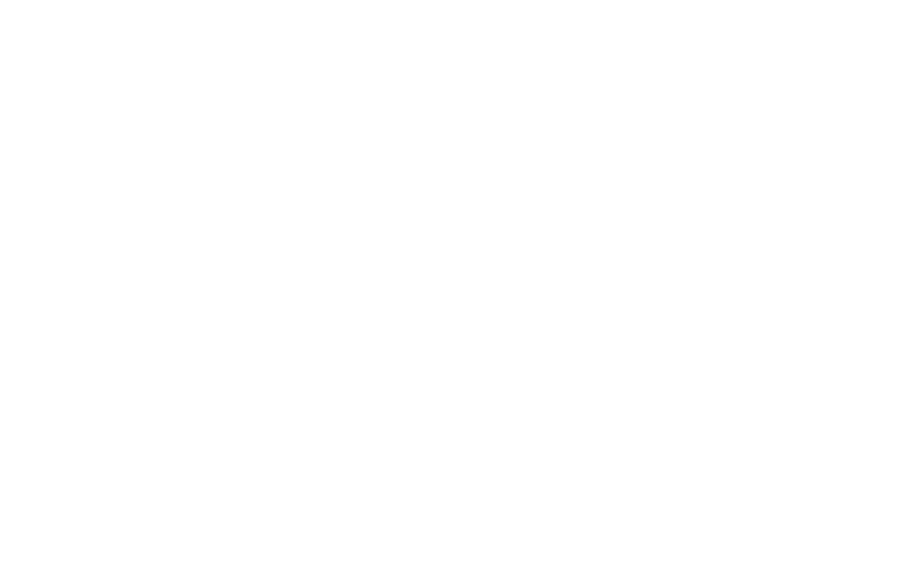
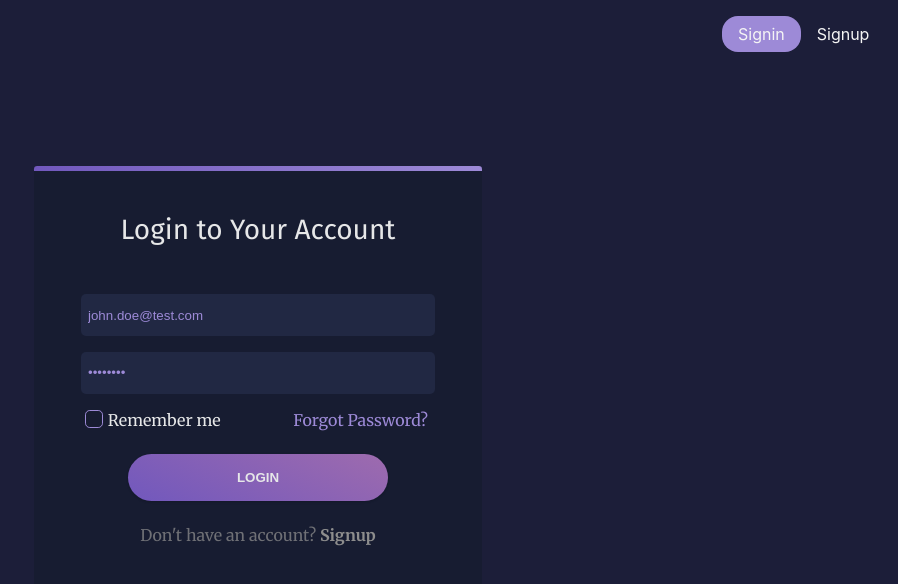
Before and after one commit to rfilenko/signup-form, a React (Create React App) app: page / in a window 1280 px wide. Shown: the top 584 px of the page, without its empty margins (382-1280 px from the left). Built offline with nearby package versions, Linux system fonts and the light colour scheme.

Commit message:
nav links

```diff
--- a/src/App.js
+++ b/src/App.js
@@ -10,7 +10,7 @@
     <Router>
       <div className="App">
         <Switch>
-          <Route exact path="/signin" component={FormMain} />
+          <Route exact path="/" component={FormMain} />
           <Route exact path="/signup" component={FormSignup} />
         </Switch>
       </div>
--- a/src/components/FormMain.js
+++ b/src/components/FormMain.js
@@ -1,6 +1,7 @@
 import React, { useState } from "react";
-import { Link, NavLink } from "react-router-dom";
+import { Link } from "react-router-dom";
 
+import Nav from "./Nav";
 import { FormWrap } from "../styles/Wrap";
 import { Form } from "../styles/Form";
 
@@ -11,6 +12,7 @@
 
   return (
     <FormWrap>
+      <Nav />
       <Form>
         <h2>Login to Your Account</h2>
         <div className="form-field">
--- a/src/components/FormSignup.js
+++ b/src/components/FormSignup.js
@@ -1,6 +1,7 @@
 import React, { useState } from "react";
-import { Link, NavLink } from "react-router-dom";
+import { Link } from "react-router-dom";
 
+import Nav from "./Nav";
 import { FormWrap } from "../styles/Wrap";
 import { FormSign } from "../styles/Form";
 
@@ -11,6 +12,7 @@
 
   return (
     <FormWrap>
+      <Nav />
       <FormSign>
         <h2>Signup For An Account</h2>
         <div className="form-field">
@@ -38,7 +40,7 @@
         </div>
         <div className="form-field signup-block">
           <span>Already have an account? </span>
-          <Link to="/signin"> Login</Link>
+          <Link to="/"> Login</Link>
         </div>
       </FormSign>
     </FormWrap>
--- /dev/null
+++ b/src/components/Nav.js
@@ -0,0 +1,16 @@
+import React from "react";
+import { NavLink } from "react-router-dom";
+
+function Nav() {
+  return (
+    <nav>
+      <NavLink exact to="/">
+        Signin
+      </NavLink>
+      <NavLink exact to="/signup">
+        Signup
+      </NavLink>
+    </nav>
+  );
+}
+export default Nav;
--- a/src/styles/Wrap.js
+++ b/src/styles/Wrap.js
@@ -8,4 +8,26 @@
   justify-content: center;
   align-items: center;
   position: relative;
+
+  nav {
+    position: absolute;
+    right: 1rem;
+    top: 1rem;
+    display: flex;
+    justify-content: space-between;
+    width: 10rem;
+
+    a {
+      color: whitesmoke;
+      text-decoration: none;
+      padding: 0.5rem 1rem;
+      border-radius: 1rem;
+    }
+    .active {
+      background: ${props => props.theme.secondary};
+    }
+    .signup {
+      background: ${props => props.theme.green};
+    }
+  }
 `;
```
